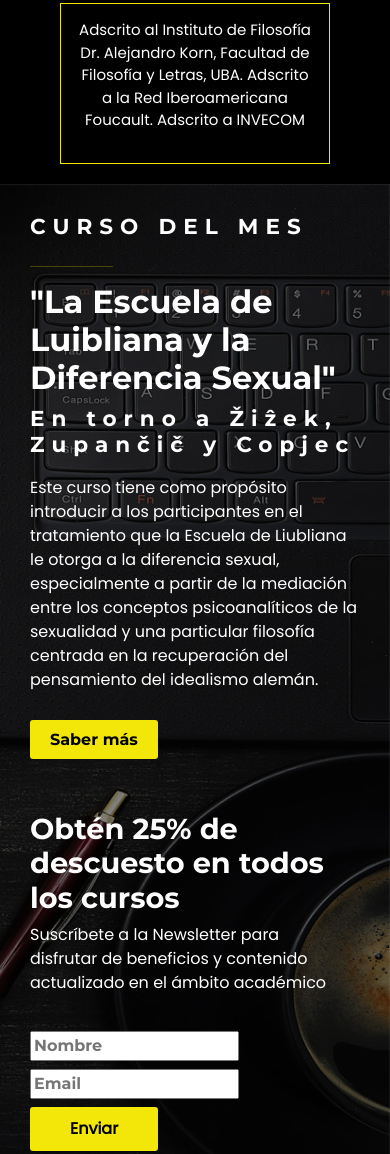
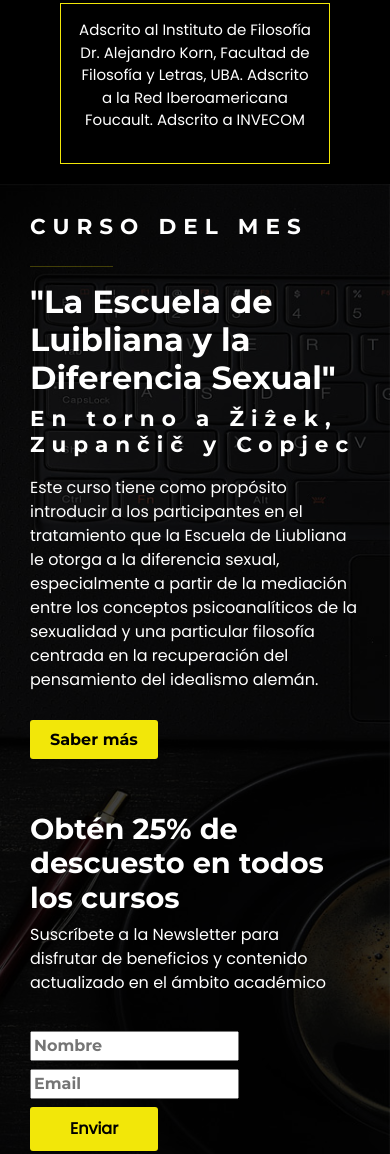
Before and after one commit to gaby-loz/desarrolloweb, a website: page index.html in a window 390 px wide. Shown: the part 3507-4661 px from the top of the page. Drawn offline with nearby package versions, Linux system fonts and the light colour scheme.

Commit message:
cambios en inicio y sobre mi 22 02 (2)

```diff
--- a/scss/style.scss
+++ b/scss/style.scss
@@ -806,7 +806,7 @@ body {
         flex-flow: column wrap;
         justify-content:space-around;
         align-items: flex-start;
-        background-image: url("../css/img/fondo-escritorio-negro.jpg");
+        background-image:linear-gradient(rgba(0,0,0,0.5),rgba(0,0,0,0.5)), url("../css/img/fondo-escritorio-negro.jpg");
         background-position:right;
         background-size: cover;
         div{
```
Also changed, not shown: css/style.css.
